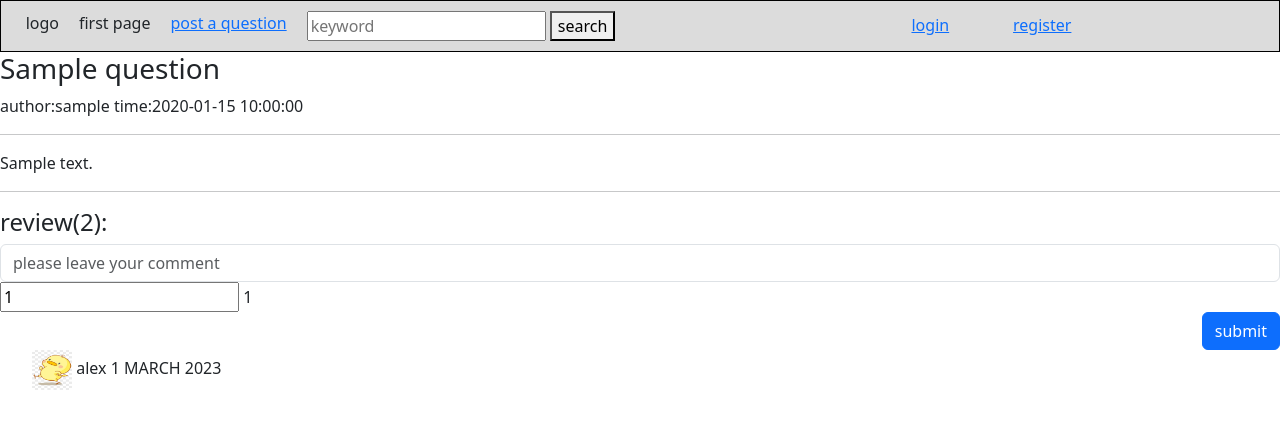
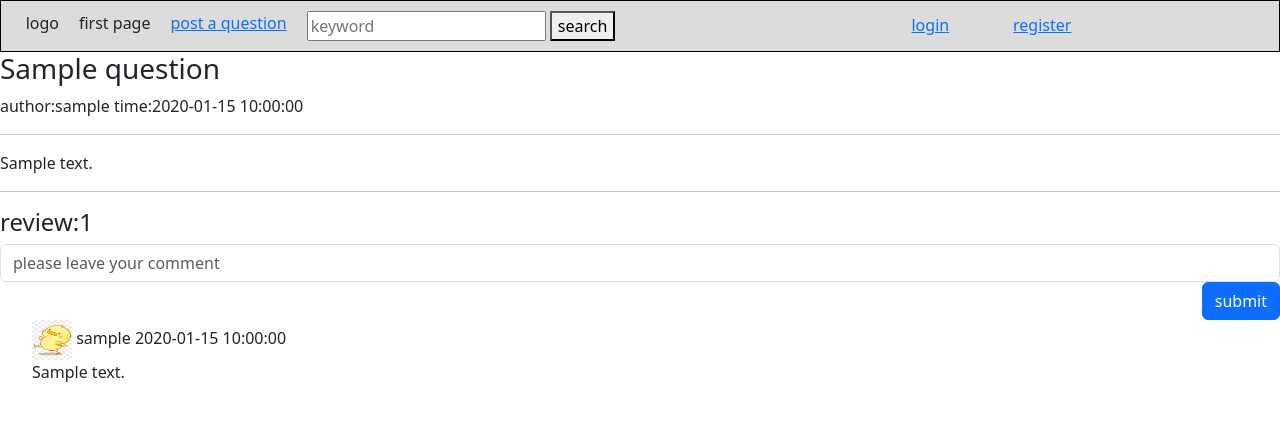
Before and after one commit to alexthezhang228/question_answer_platform, a Flask app: page /qa/detail/1 in a window 1280 px wide. Shown: the top 429 px of the page. Run offline with Flask 2, Linux system fonts and the light colour scheme; tables that the repository leaves empty hold one stand-in row (values such as "Sample post").

Commit message:
I added a function to post comments of each question and a funtion to search key words.

```diff
--- a/blueprints/questions.py
+++ b/blueprints/questions.py
@@ -1,8 +1,8 @@
 '''
 Author: alexthezhang228 zhangy32@tcd.ie
 Date: 2023-02-19 12:16:43
-LastEditors: alexthezhang228 zhangy32@tcd.ie
-LastEditTime: 2023-03-01 23:55:33
+LastEditors: alexthezhang228 110424337+alexthezhang228@users.noreply.github.com
+LastEditTime: 2023-03-02 23:25:52
 FilePath: /flask_project/blueprints/questions.py
 Description: 这是默认设置,请设置`customMade`, 打开koroFileHeader查看配置 进行设置: https://github.com/OBKoro1/koro1FileHeader/wiki/%E9%85%8D%E7%BD%AE
 '''
@@ -66,3 +66,11 @@ def public_answer():
         return redirect(url_for('qa.qa_detail', qa_id=question_id))
     else:
         return redirect(url_for('qa.qa_detail', qa_id=request.form.get('question_id')))
+
+
+@bp.route('/search')
+def search():
+    q = request.args.get('q')
+    questions = QuestionModel.query.filter(
+        QuestionModel.title.contains(q)).all()
+    return render_template('index.html', questions=questions)
--- a/template/base.html
+++ b/template/base.html
@@ -1,8 +1,8 @@
 <!--
  * @Author: alexthezhang228 zhangy32@tcd.ie
  * @Date: 2023-02-19 17:29:46
- * @LastEditors: alexthezhang228 zhangy32@tcd.ie
- * @LastEditTime: 2023-02-26 23:29:24
+ * @LastEditors: alexthezhang228 110424337+alexthezhang228@users.noreply.github.com
+ * @LastEditTime: 2023-03-02 23:28:22
  * @FilePath: /flask_project/template/base.html
  * @Description: 这是默认设置,请设置`customMade`, 打开koroFileHeader查看配置 进行设置: https://github.com/OBKoro1/koro1FileHeader/wiki/%E9%85%8D%E7%BD%AE
 -->
@@ -27,8 +27,8 @@
       <div>first page</div>
       <div><a href="{{url_for('qa.public_qa')}}">post a question</a></div>
       <div>
-        <form>
-          <input placeholder="keyword">
+        <form method="GET" action="{{url_for('qa.search')}}">
+          <input placeholder="keyword" type="search" name="q" >
           <button>search</button>
         </form>
       </div>
--- a/template/details.html
+++ b/template/details.html
@@ -1,3 +1,11 @@
+<!--
+ * @Author: alexthezhang228 110424337+alexthezhang228@users.noreply.github.com
+ * @Date: 2023-02-27 21:35:48
+ * @LastEditors: alexthezhang228 110424337+alexthezhang228@users.noreply.github.com
+ * @LastEditTime: 2023-03-02 23:18:22
+ * @FilePath: /flask_project/template/details.html
+ * @Description: 这是默认设置,请设置`customMade`, 打开koroFileHeader查看配置 进行设置: https://github.com/OBKoro1/koro1FileHeader/wiki/%E9%85%8D%E7%BD%AE
+-->
 {% extends 'base.html' %}
 
 {% block title%}{{question.title}}{% endblock %}
@@ -16,28 +24,29 @@
 <p class="question-content">{{question.content}}</p>
 <hr></hr>
 <h4 class="comment-group-title">
-  review(2):
+  review:{{question.answer|length}}
 </h4>
 
 
 <form action="{{url_for('qa.public_answer')}}" method="post">
   <div class="comment-group">
     <input type="text" placeholder="please leave your comment" name="content" class="form-control">
-    <input type="text" name="question_id" value="{{question.id}}">
-    <span>{{question.id}}</span>
+    <input type="hidden" name="question_id" value="{{question.id}}">
   </div>
   <div class="form-group" style="text-align: right;">
     <button class="btn btn-primary">submit</button>
   </div>
 </form>
 <ul class="comment-group">
+  {% for answer in question.answer %}
   <li>
     <div class="user-info">
       <img class="avater" src="{{url_for('static',filename='images/avatar.jpeg')}}" >
-      <span class="user-name">alex</span>
-      <span class="create-time">1 MARCH 2023</span>
+      <span class="user-name">{{answer.author.username}}</span>
+      <span class="create-time">{{answer.create_time}}</span>
     </div>
-
+    <p class="comment-content">{{answer.content}}</p>
   </li>
+  {% endfor %}
 </ul>
 {% endblock %}
```
Also changed, not shown: template/detail.html (deleted), 1 other file.
